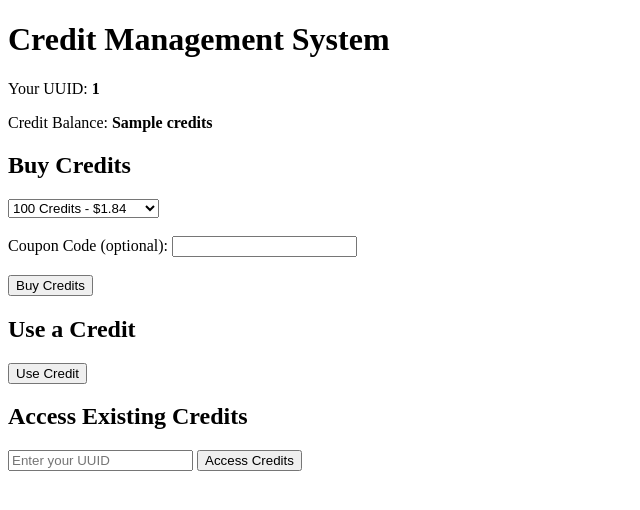
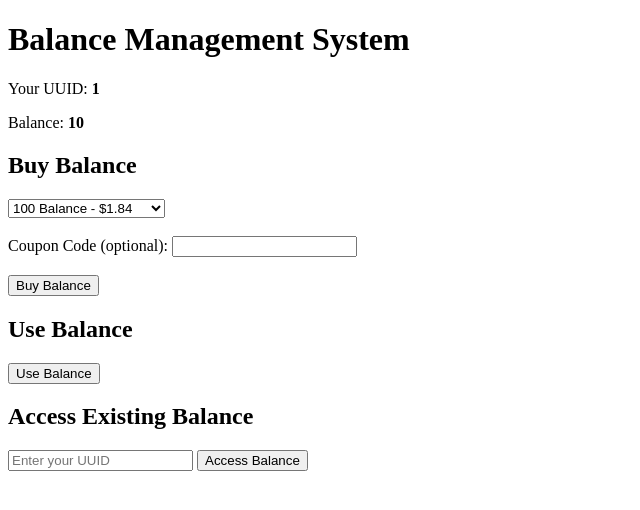
Before and after one commit to mdeacey/uuid-entitlement-manager, a Flask app: template templates/index.html in a window 1280 px wide. Shown: the top 510 px of the page, without its empty margins (0-640 px from the left). Run offline with Flask 3, Linux system fonts and the light colour scheme; the template is opened without the code that fills it: most values are stand-ins (such as "Sample title", 1, 10 or a date in 2020).

```diff
--- a/app.py
+++ b/app.py
@@ -1,5 +1,5 @@
 from flask import Flask, request, render_template, redirect, url_for, make_response, flash
-from utils import generate_uuid, get_balance, update_balance, process_payment, validate_coupon, use_credit
+from utils import generate_uuid, get_balance, update_balance, process_payment, validate_coupon, use_balance
 import database
 from config import Config
 from werkzeug.exceptions import BadRequest, InternalServerError
@@ -24,9 +24,9 @@ def index():
         # Check if UUID exists in cookies
         user_uuid = request.cookies.get('user_uuid')
         if not user_uuid:
-            # Generate a UUID and give them initial credits
+            # Generate a UUID and give them initial balance
             user_uuid = generate_uuid(user_agent=user_agent_string)
-            response = make_response(render_template('index.html', user_uuid=user_uuid, credits=10))
+            response = make_response(render_template('index.html', user_uuid=user_uuid, balance=10))
             response.set_cookie('user_uuid', user_uuid)
             return response
 
@@ -34,37 +34,36 @@ def index():
         stored_user_agent = database.get_user_agent(user_uuid)
         logging.info(f"Retrieved stored user-agent for user {user_uuid}: {stored_user_agent}")
 
-        # Check if the user-agent matches the stored one to prevent credit abuse
+        # Check if the user-agent matches the stored one to prevent balance abuse
         if stored_user_agent and stored_user_agent != user_agent_string:
-            flash("Browser or device change detected. Credits will not be reset.")
+            flash("Browser or device change detected. Balance will not be reset.")
             return redirect(url_for('index'))
 
-        # Get the current balance, including free credits if applicable
-        credits = get_balance(user_uuid)
-        return render_template('index.html', user_uuid=user_uuid, credits=credits)
+        # Get the current balance, including free balance if applicable
+        balance = get_balance(user_uuid)
+        return render_template('index.html', user_uuid=user_uuid, balance=balance)
     except Exception as e:
         logging.error(f"Error in index: {e}")
         raise InternalServerError("An unexpected error occurred.")
 
-
-@app.route('/buy_credits', methods=['POST'])
-def buy_credits():
+@app.route('/buy_balance', methods=['POST'])
+def buy_balance():
     try:
         user_uuid = request.cookies.get('user_uuid')
-        credit_pack = request.form['credit_pack']
+        balance_pack = request.form['balance_pack']
         coupon_code = request.form.get('coupon_code')
 
-        if credit_pack not in ["100", "500", "1000", "5000"]:
-            raise BadRequest("Invalid credit pack selected.")
+        if balance_pack not in ["100", "500", "1000", "5000"]:
+            raise BadRequest("Invalid balance pack selected.")
 
         if os.getenv('FLASK_ENV') == 'development':
-            # In development, allow manual credit addition without payment
-            credits_to_add = int(credit_pack)
-            updated_credits = database.update_credits(user_uuid, credits_to_add)
-            if updated_credits is not None:
-                flash(f"{credits_to_add} credits have been added successfully. Current balance: {updated_credits} credits.")
+            # In development, allow manual balance addition without payment
+            balance_to_add = int(balance_pack)
+            updated_balance = database.update_balance(user_uuid, balance_to_add)
+            if updated_balance is not None:
+                flash(f"{balance_to_add} balance has been added successfully. Current balance: {updated_balance}.")
             else:
-                flash("Failed to update credits. Please try again.")
+                flash("Failed to update balance. Please try again.")
             return redirect(url_for('index'))
 
         discount = 0
@@ -74,89 +73,84 @@ def buy_credits():
                 flash('Invalid coupon code. Please try again.')
                 return redirect(url_for('index'))
 
-        payment_url = process_payment(user_uuid, credit_pack, discount)
+        payment_url = process_payment(user_uuid, balance_pack, discount)
         return redirect(payment_url)
     except BadRequest as e:
         logging.warning(f"Bad request: {e}")
         flash(str(e))
         return redirect(url_for('index'))
     except Exception as e:
-        logging.error(f"Error in buy_credits: {e}")
+        logging.error(f"Error in buy_balance: {e}")
         raise InternalServerError("An unexpected error occurred.")
 
-
-@app.route('/use_credit', methods=['POST'])
-def use_credit_route():
+@app.route('/use_balance', methods=['POST'])
+def use_balance_route():
     try:
         user_uuid = request.cookies.get('user_uuid')
-        success = use_credit(user_uuid)
+        success = use_balance(user_uuid)
         if success:
-            flash('Credit used successfully!')
+            flash('Balance used successfully!')
         else:
-            flash('Insufficient credits. Please buy more or wait for free credits.')
+            flash('Insufficient balance. Please buy more or wait for free balance.')
         return redirect(url_for('index'))
     except Exception as e:
-        logging.error(f"Error in use_credit_route: {e}")
+        logging.error(f"Error in use_balance_route: {e}")
         raise InternalServerError("An unexpected error occurred.")
 
-
-@app.route('/access_existing_credits', methods=['POST'])
-def access_existing_credits():
+@app.route('/access_existing_balance', methods=['POST'])
+def access_existing_balance():
     try:
         user_uuid = request.form['user_uuid']
         if database.check_uuid_exists(user_uuid):
-            credit_balance = get_balance(user_uuid)
+            balance = get_balance(user_uuid)
             response = make_response(redirect(url_for('index')))
             response.set_cookie('user_uuid', user_uuid)
-            flash(f'Credit balance: {credit_balance}')
+            flash(f'Balance: {balance}')
             return response
         else:
             flash('Invalid UUID. Please try again.')
             return redirect(url_for('index'))
     except Exception as e:
-        logging.error(f"Error in access_existing_credits: {e}")
+        logging.error(f"Error in access_existing_balance: {e}")
         raise InternalServerError("An unexpected error occurred.")
 
-
-@app.route('/reset_credits', methods=['POST'])
-def reset_credits():
+@app.route('/reset_balance', methods=['POST'])
+def reset_balance():
     if Config.FLASK_ENV == 'development':
         try:
             user_uuid = request.cookies.get('user_uuid')
             if user_uuid:
-                database.update_credits(user_uuid, -database.get_credits(user_uuid))  # Set credits to zero
-                flash("All your credits have been reset.")
+                database.update_balance(user_uuid, -database.get_balance(user_uuid))  # Set balance to zero
+                flash("All your balance has been reset.")
             else:
                 flash("User UUID not found. Please refresh the page and try again.")
         except Exception as e:
-            logging.error(f"Error resetting credits for user {user_uuid}: {e}")
-            flash("An error occurred while resetting your credits.")
+            logging.error(f"Error resetting balance for user {user_uuid}: {e}")
+            flash("An error occurred while resetting your balance.")
     else:
         flash("This action is not allowed in production.")
 
     return redirect(url_for('index'))
 
-
-@app.route('/reset_all_credits', methods=['POST'])
-def reset_all_credits():
+@app.route('/reset_all_balance', methods=['POST'])
+def reset_all_balance():
     if Config.FLASK_ENV == 'development':
         try:
-            database.reset_all_credits()
-            flash("All credits have been reset to zero.")
+            database.reset_all_balance()
+            flash("All balance has been reset to zero.")
         except Exception as e:
-            logging.error(f"Error resetting all credits: {e}")
-            flash("An error occurred while resetting all credits.")
+            logging.error(f"Error resetting all balance: {e}")
+            flash("An error occurred while resetting all balance.")
     else:
         flash("This action is not allowed in production.")
 
     return redirect(url_for('index'))
 
-
 @app.route('/reset_all_sessions', methods=['POST'])
 def reset_all_sessions():
     if Config.FLASK_ENV == 'development':
         try:
-            database.remove_all_users()
+            database.reset_all_users()
             flash("All sessions have been removed. A new UUID will be assigned on the next visit.")
         except Exception as e:
             logging.error(f"Error resetting all sessions: {e}")
@@ -166,17 +160,14 @@ def reset_all_sessions():
 
     return redirect(url_for('index'))
 
-
 @app.errorhandler(404)
 def not_found_error(error):
     return render_template('404.html'), 404
-
 
 @app.errorhandler(500)
 def internal_error(error):
     return render_template('500.html'), 500
 
-
 if __name__ == '__main__':
     # Ensure database is initialized before running the server
     database.init_db()
--- a/templates/index.html
+++ b/templates/index.html
@@ -3,47 +3,47 @@
 <head>
     <meta charset="UTF-8">
     <meta name="viewport" content="width=device-width, initial-scale=1.0">
-    <title>Credit Management System</title>
+    <title>Balance Management System</title>
 </head>
 <body>
-    <h1>Credit Management System</h1>
+    <h1>Balance Management System</h1>
     <p>Your UUID: <strong>{{ user_uuid }}</strong></p>
-    <p>Credit Balance: <strong>{{ credits }}</strong></p>
+    <p>Balance: <strong>{{ balance }}</strong></p>
 
-    <h2>Buy Credits</h2>
-    <form action="/buy_credits" method="POST">
-        <select name="credit_pack" id="credit_pack">
-            <option value="100">100 Credits - $1.84</option>
-            <option value="500">500 Credits - $7.46</option>
-            <option value="1000">1000 Credits - $11.21</option>
-            <option value="5000">5000 Credits - $37.46</option>
+    <h2>Buy Balance</h2>
+    <form action="/buy_balance" method="POST">
+        <select name="balance_pack" id="balance_pack">
+            <option value="100">100 Balance - $1.84</option>
+            <option value="500">500 Balance - $7.46</option>
+            <option value="1000">1000 Balance - $11.21</option>
+            <option value="5000">5000 Balance - $37.46</option>
         </select><br><br>
         <label for="coupon_code">Coupon Code (optional):</label>
         <input type="text" name="coupon_code" id="coupon_code"><br><br>
-        <button type="submit">Buy Credits</button>
+        <button type="submit">Buy Balance</button>
     </form>
 
-    <h2>Use a Credit</h2>
-    <form action="/use_credit" method="POST">
-        <button type="submit">Use Credit</button>
+    <h2>Use Balance</h2>
+    <form action="/use_balance" method="POST">
+        <button type="submit">Use Balance</button>
     </form>
 
-    <h2>Access Existing Credits</h2>
-    <form action="/access_existing_credits" method="POST">
+    <h2>Access Existing Balance</h2>
+    <form action="/access_existing_balance" method="POST">
         <input type="text" name="user_uuid" placeholder="Enter your UUID" required>
-        <button type="submit">Access Credits</button>
+        <button type="submit">Access Balance</button>
     </form>
 
     {% if config.FLASK_ENV == 'development' %}
     <h2>Development Tools</h2>
-    <form action="/reset_all_credits" method="POST">
-        <button type="submit" style="background-color: red; color: white;">Reset All Credits</button>
+    <form action="/reset_all_balance" method="POST">
+        <button type="submit" style="background-color: red; color: white;">Reset All Balance</button>
     </form>
     <form action="/reset_all_sessions" method="POST">
         <button type="submit" style="background-color: red; color: white;">Reset All Sessions</button>
     </form>
-    <form action="/reset_credits" method="POST">
-        <button type="submit" style="background-color: red; color: white;">Reset My Credits</button>
+    <form action="/reset_balance" method="POST">
+        <button type="submit" style="background-color: red; color: white;">Reset My Balance</button>
     </form>
     {% endif %}
 
```
Also changed, not shown: cli.py (+8 -8 lines), config.py (+4 -4 lines), database.py (+17 -26 lines), utils.py (+28 -29 lines), 3 other files.
